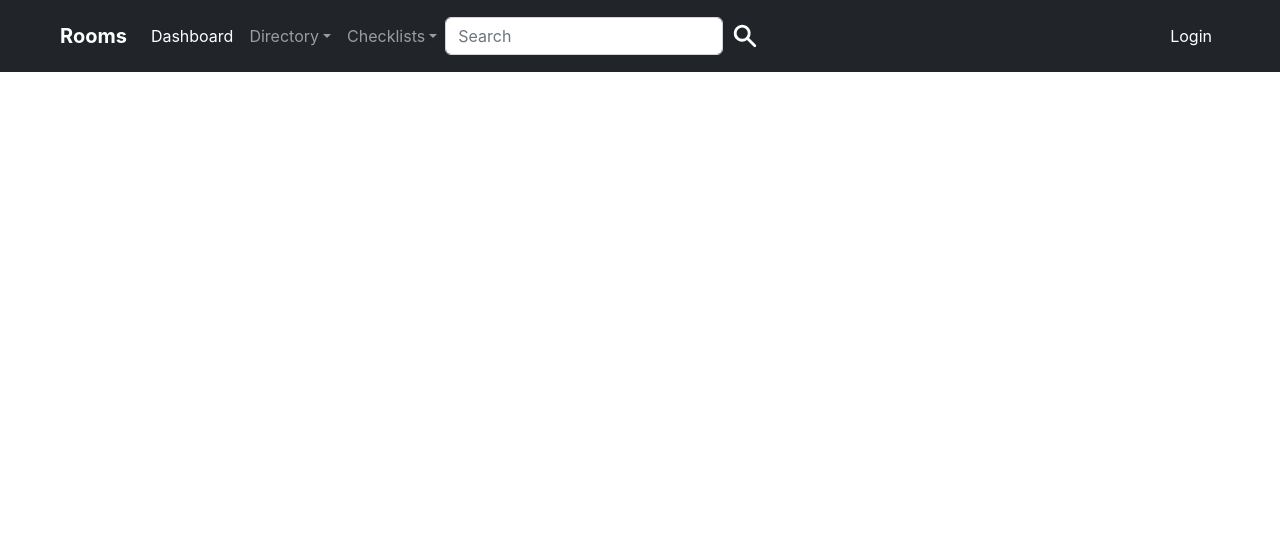
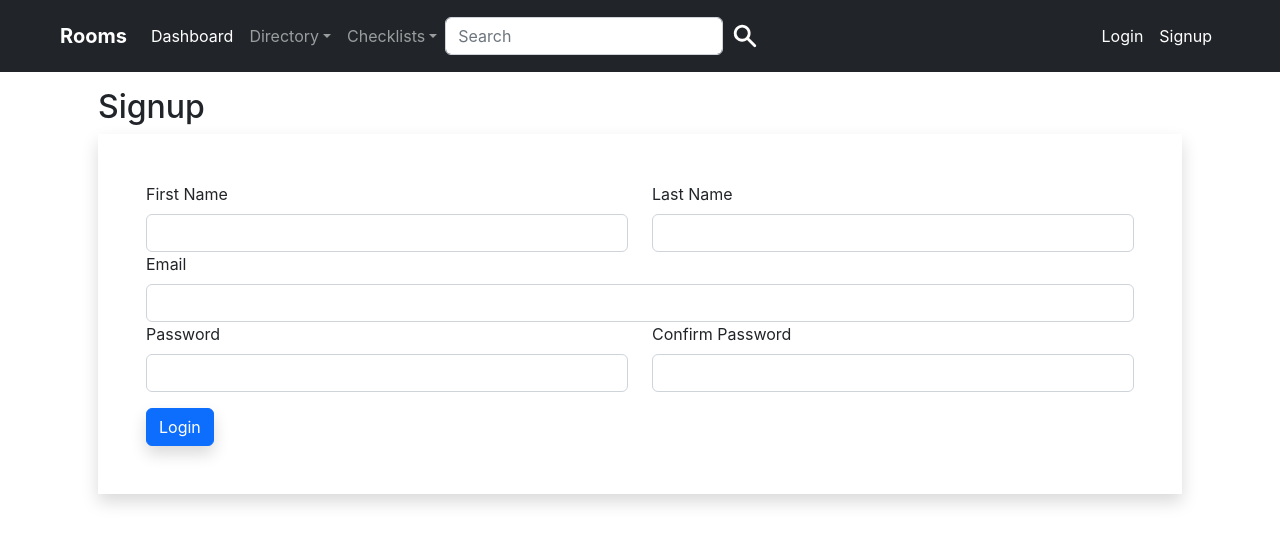
Before and after one commit to JosephThomasVasquez/rooms-frontend, a React (Create React App) app: page /user/signup in a window 1280 px wide. Shown: the top 544 px of the page. Built offline with nearby package versions, Linux system fonts and the light colour scheme.

Commit message:
Updated navmenu styling and signup page

```diff
--- a/src/auth/AuthRequired.jsx
+++ b/src/auth/AuthRequired.jsx
@@ -17,7 +17,7 @@ const AuthRequired = ({ children }) => {
 
   if (!auth.user) {
     console.log("User not authenticated", auth.user);
-    return <Navigate to="/login" state={{ path: location.pathname }} />;
+    return <Navigate to="/user/login" state={{ path: location.pathname }} />;
   }
 
   return children;
--- a/src/checklists/ChecklistDetails.jsx
+++ b/src/checklists/ChecklistDetails.jsx
@@ -86,6 +86,7 @@ const ChecklistDetails = () => {
           <span className="fs-4 ms-2">
             {checklistDetails?.items ? completedItems().length : "none"}
           </span>
+          <span className="ms-2 fst-italic">complete</span>
         </p>
         <ul className="row">{checklistDetails?.items && completedItems()}</ul>
       </div>
@@ -95,6 +96,7 @@ const ChecklistDetails = () => {
           <span className="fs-4 ms-2">
             {checklistDetails?.items ? missedItems().length : "none"}
           </span>
+          <span className="ms-2 fst-italic">incomplete</span>
         </p>
         <ul className="row">{checklistDetails?.items && missedItems()}</ul>
       </div>
--- a/src/index.css
+++ b/src/index.css
@@ -1,22 +1,27 @@
-
-/* Tailwindcss dependencies */
-@tailwind base;
-@tailwind components;
-@tailwind utilities;
-
-
-
-
 body {
   margin: 0;
-  font-family: -apple-system, BlinkMacSystemFont, 'Segoe UI', 'Roboto', 'Oxygen',
-    'Ubuntu', 'Cantarell', 'Fira Sans', 'Droid Sans', 'Helvetica Neue',
+  font-family: -apple-system, BlinkMacSystemFont, "Segoe UI", "Roboto", "Oxygen",
+    "Ubuntu", "Cantarell", "Fira Sans", "Droid Sans", "Helvetica Neue",
     sans-serif;
   -webkit-font-smoothing: antialiased;
   -moz-osx-font-smoothing: grayscale;
 }
 
 code {
-  font-family: source-code-pro, Menlo, Monaco, Consolas, 'Courier New',
+  font-family: source-code-pro, Menlo, Monaco, Consolas, "Courier New",
     monospace;
 }
+
+.dropdown-menu,
+.dropdown-toggle,
+#navbarDropdown,
+.navlink,
+.navbar-toggler,
+.dropdown-menu:hover,
+.dropdown-toggle:hover,
+#navbarDropdown:hover,
+.navlink:hover,
+.navbar-toggler:hover,
+.show {
+  transition: all 1s ease !important;
+}
--- a/src/layout/Routers.jsx
+++ b/src/layout/Routers.jsx
@@ -19,6 +19,7 @@ import TemplateForm from "../checklistTemplates/TemplateForm";
 import ChecklistTemplates from "../checklistTemplates/ChecklistTemplates";
 import EditChecklist from "../checklists/EditChecklist";
 import Profile from "../users/Profile";
+import Signup from "../signup/Signup";
 
 const Routers = () => {
   const auth = useAuth();
@@ -53,7 +54,8 @@ const Routers = () => {
           }
         ></Route>
 
-        <Route exact path="login" element={<Login />} />
+        <Route exact path="/user/login" element={<Login />} />
+        <Route exact path="/user/signup" element={<Signup />} />
         <Route
           exact
           path="dashboard"
--- a/src/login/Login.jsx
+++ b/src/login/Login.jsx
@@ -48,7 +48,7 @@ const Login = () => {
             Email
           </label>
           <input
-            type="text"
+            type="email"
             className="form-control"
             name="email"
             id="email"
--- a/src/navMenu/NavMenu.jsx
+++ b/src/navMenu/NavMenu.jsx
@@ -221,9 +221,11 @@ const NavMenu = () => {
                   </ul>
                 </li>
               ) : (
+                <>
+                  {" "}
                   <li className="nav-item">
                     <Link
-                    to="/login"
+                      to="/user/login"
                       className="nav-link active"
                       aria-current="page"
                       href="#"
@@ -231,6 +233,17 @@ const NavMenu = () => {
                       Login
                     </Link>
                   </li>
+                  <li className="nav-item">
+                    <Link
+                      to="/user/signup"
+                      className="nav-link active"
+                      aria-current="page"
+                      href="#"
+                    >
+                      Signup
+                    </Link>
+                  </li>
+                </>
               )}
             </ul>
           </div>
--- a/src/signup/Signup.jsx
+++ b/src/signup/Signup.jsx
@@ -1,34 +1,88 @@
 import React from "react";
 
 const Signup = () => {
+  const handleChange = () => {};
+
+  const handleSignup = () => {};
+
   return (
     <div className="container">
-      <form>
-        <div className="mb-3">
-          <label for="email" className="form-label">
-            Email address
+      <h2 className="text-4xl">Signup</h2>
+      <form onSubmit={handleSignup} className="p-5 shadow">
+        <div className="row">
+          <div className="col-6">
+            <label htmlFor="firstname" className="form-label">
+              First Name
+            </label>
+            <input
+              type="text"
+              className="form-control"
+              name="firstname"
+              id="firstname"
+              onChange={handleChange}
+            />
+          </div>
+          <div className="col-6">
+            <label htmlFor="lastname" className="form-label">
+              Last Name
+            </label>
+            <input
+              type="text"
+              className="form-control"
+              name="lastname"
+              id="lastname"
+              onChange={handleChange}
+            />
+          </div>
+        </div>
+        <div className="row">
+          <div className="col">
+            <label htmlFor="email" className="form-label">
+              Email
             </label>
             <input
               type="email"
               className="form-control"
+              name="email"
               id="email"
-            aria-describedby="email"
+              onChange={handleChange}
             />
           </div>
-        <div className="mb-3">
-          <label for="password" className="form-label">
+        </div>
+
+        <div className="row">
+          <div className="col-6 mb-3">
+            <label htmlFor="password" className="form-label">
               Password
             </label>
             <input
               type="password"
               className="form-control"
+              name="password"
               id="password"
+              onChange={handleChange}
             />
           </div>
 
-        <button type="submit" className="btn btn-primary">
-          Log in
+          <div className="col-6 mb-3">
+            <label htmlFor="confirm_password" className="form-label">
+              Confirm Password
+            </label>
+            <input
+              type="confirm_password"
+              className="form-control"
+              name="confirm_password"
+              id="confirm_password"
+              onChange={handleChange}
+            />
+          </div>
+        </div>
+
+        <div className="col-2">
+          <button type="submit" className="btn btn-primary shadow">
+            Login
           </button>
+        </div>
       </form>
     </div>
   );
```
Lines whose indentation alone changed are shown as unchanged.
